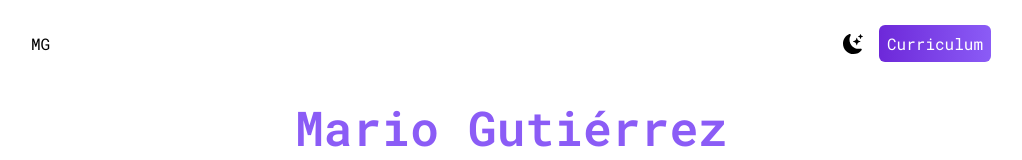
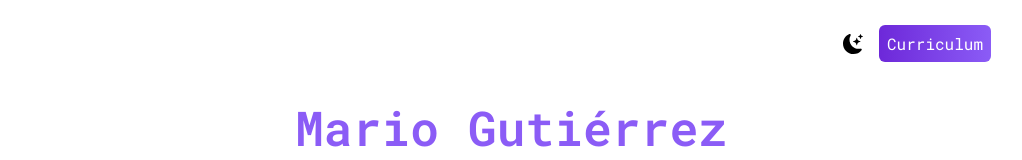
Before and after one commit to MarioGuTe/portafolio-next13, a Next.js app: page / in a window 1280 px wide. Shown: the top 160 px of the page, without its empty margins (129-1151 px from the left). Built offline with nearby package versions, Linux system fonts and the light colour scheme.

Commit message:
update style

```diff
--- a/app/page.js
+++ b/app/page.js
@@ -13,7 +13,7 @@ export default function Home() {
     <div className={darkMode ? "dark" : ""}>
       <main className=" bg-white dark:bg-gray-900">
         <nav className=" py-8 flex justify-between px-6 md:px-20 md:pb-0 lg:px-40">
-          <h1 className=" text-base dark:text-white">MG</h1>
+          <h1 className=" text-base text-white dark:text-gray-900">MG</h1>
           <ul className=" flex items-center">
             <li>
               {darkMode === "dark" ? (
```
